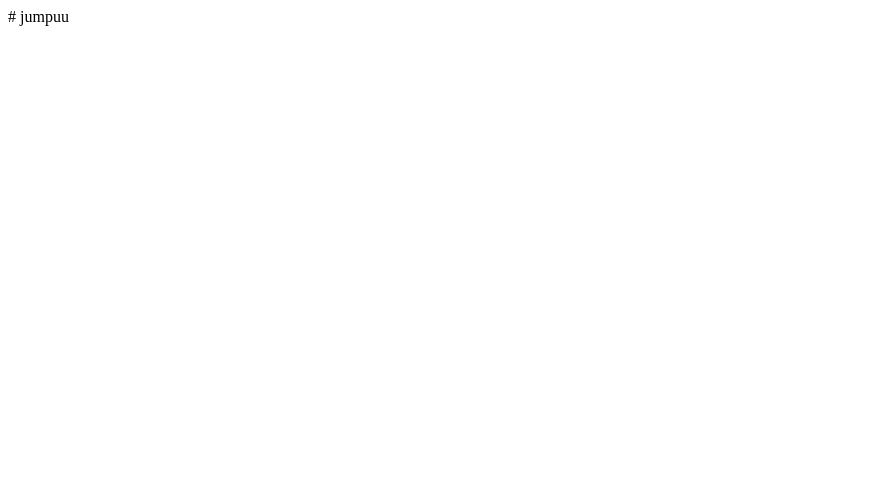
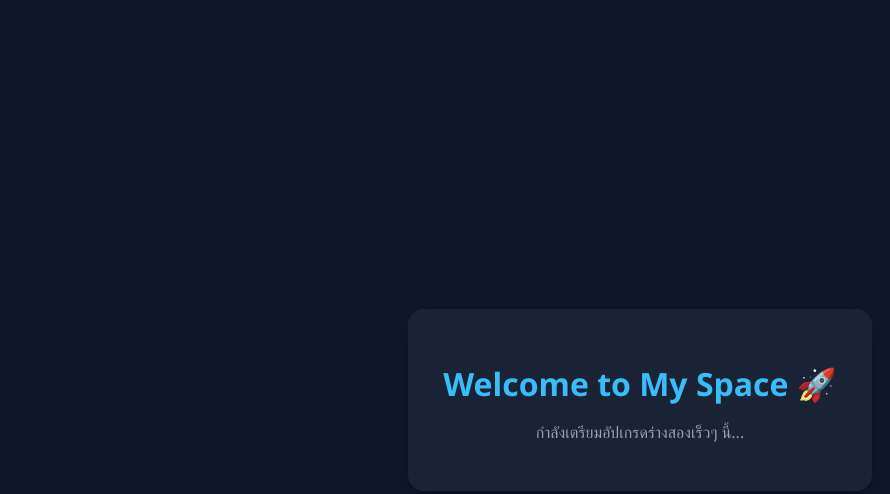
Before and after one commit to itit26050-glitch/jumpuu, a plain HTML site: page index.html in a window 1280 px wide. Shown: the whole page, without its empty margins (0-890 px from the left). Drawn offline with Linux system fonts and the light colour scheme.

Commit message:
Update index.html

```diff
--- a/index.html
+++ b/index.html
@@ -1 +1,42 @@
-# jumpuu
+<!DOCTYPE html>
+<html lang="th">
+<head>
+    <meta charset="UTF-8">
+    <meta name="viewport" content="width=device-width, initial-scale=1.0">
+    <title>My Personal Space</title>
+    <style>
+        body {
+            background-color: #0f172a;
+            color: #f8fafc;
+            font-family: 'Segoe UI', Tahoma, Geneva, Verdana, sans-serif;
+            display: flex;
+            justify-content: center;
+            align-items: center;
+            height: 100vh;
+            margin: 0;
+        }
+        .container {
+            text-align: center;
+            padding: 2rem;
+            background: rgba(30, 41, 59, 0.7);
+            border-radius: 16px;
+            box-shadow: 0 10px 25px rgba(0,0,0,0.3);
+            max-width: 400px;
+            width: 90%;
+        }
+        h1 {
+            color: #38bdf8;
+            margin-bottom: 0.5rem;
+        }
+        p {
+            color: #94a3b8;
+        }
+    </style>
+</head>
+<body>
+    <div class="container">
+        <h1>Welcome to My Space 🚀</h1>
+        <p>กำลังเตรียมอัปเกรดร่างสองเร็วๆ นี้...</p>
+    </div>
+</body>
+</html>
```
